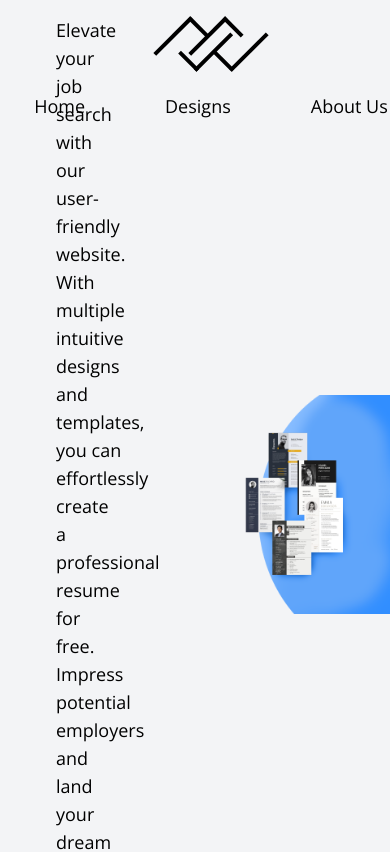
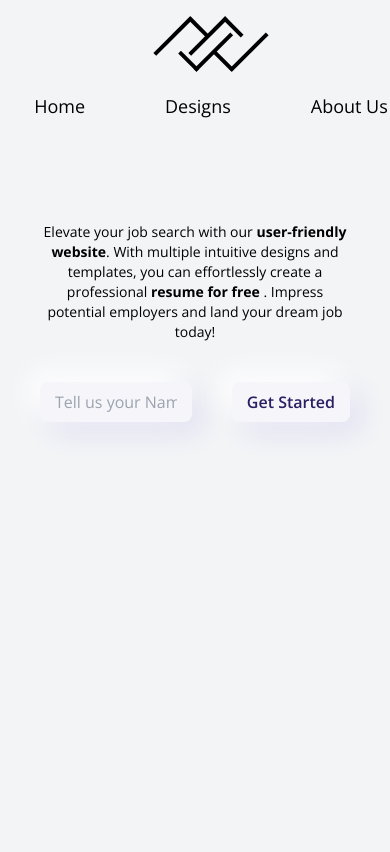
Before and after one commit to PrakashMandal-IV/Build_My_Resume, a React (Create React App) app: page /home in a window 390 px wide. Shown: the top 852 px of the page. Built offline with nearby package versions, Linux system fonts and the light colour scheme.

Commit message:
Add : scroll animation on nav

```diff
--- a/src/Pages/Home.jsx
+++ b/src/Pages/Home.jsx
@@ -25,9 +25,9 @@ const Home = () => {
       </div>
 
     </div> */}
-    <div className="flex  bg-no-repeat bg-right bg-contain bg-transparent h-1/2  md:bg-cover  md:h-[100vh] md:max-h-[1920px] p-4" style={{ backgroundImage: `url(${homepageBg})` }}>
-      <div className="my-auto w-1/2 text-lg px-10 flex flex-col gap-10">
-        <p className="w-2/3">Elevate your job search with our user-friendly website. With multiple intuitive designs and templates, you can effortlessly create a professional resume for free. Impress potential employers and land your dream job today!</p>
+    <div className="hidden lg:flex  bg-no-repeat bg-right    bg-transparent h-1/2  md:bg-cover  md:h-[100vh] md:max-h-[1920px] p-4" style={{ backgroundImage: `url(${homepageBg})` }}>
+      <div className="my-auto w-1/2  px-10 flex flex-col gap-10">
+        <p className="w-2/3 ">Elevate your job search with our <b> user-friendly website</b>. With multiple intuitive designs and templates, you can effortlessly create a professional <b>resume for free</b> . Impress potential employers and land your dream job today!</p>
         <div className="flex gap-10">
           <div className="w-2/5">
 
@@ -38,7 +38,21 @@ const Home = () => {
         </div>
       </div>
     </div>
+    <div className="flex lg:hidden md:bg-cover h-[50vh]">
+      <div className="mt-auto px-10 flex flex-col gap-10">
+      <p className=" text-sm text-center mx-auto ">Elevate your job search with our <b> user-friendly website</b>. With multiple intuitive designs and templates, you can effortlessly create a professional <b>resume for free</b> . Impress potential employers and land your dream job today!</p>
 
+          <div className="flex gap-10  mx-auto">
+          <div className="">
+
+           <InputBox className="h-10 w-full text-sm" placeholder="Tell us your Name" />
+
+          </div>
+          <PrimaryButton Name="Get Started" className="h-10 mt-auto font-semibold   "/>
+        </div>
+
+      </div>
+    </div>
     <div className="h-[60vh]"></div>
 
   </>)
--- a/src/component/nav.jsx
+++ b/src/component/nav.jsx
@@ -1,10 +1,26 @@
-import { useState } from "react";
+import { useEffect, useState } from "react";
 import { Outlet } from "react-router-dom"
 import { Logo } from "./Icons";
 const Nav = () => {
+    const [navVisible, setNavVisible] = useState(true);
+    useEffect(() => {
+        const handleScroll = () => {
+          if (window.pageYOffset > 0 && navVisible) {
+            setNavVisible(false);
+          } else if (window.pageYOffset === 0 && !navVisible) {
+            setNavVisible(true);
+          }
+        };
+
+        window.addEventListener('scroll', handleScroll);
+
+        return () => {
+          window.removeEventListener('scroll', handleScroll);
+        };
+      }, [navVisible]);
 
     return (<>
-        <div className="fixed top-0 w-full flex-col md:flex-row flex gap-5 md:gap-20 m-4">
+        <div className={`fixed top-0 w-full flex-col md:flex-row flex gap-5 md:gap-20 m-4 transition-all  ${navVisible ? '' : ' -translate-y-[100px]  '}`}>
             <Logo className="h-14 ml-0" />
             <div className="flex gap-20 justify-center ">
                 <div className=" text-lg flex justify-center align-middle cursor-pointer hover:text-blue-600 transition-all">
--- a/src/index.css
+++ b/src/index.css
@@ -46,6 +46,18 @@ code {
   }
 }
 
+@keyframes slide-up {
+  0% {
+    transform: translateY(0);
+  }
+  100% {
+    transform: translateY(-100%);
+  }
+}
+
+.animate-slide-up {
+  animation: slide-up 0.5s ease-out forwards;
+}
 
 
 
```
